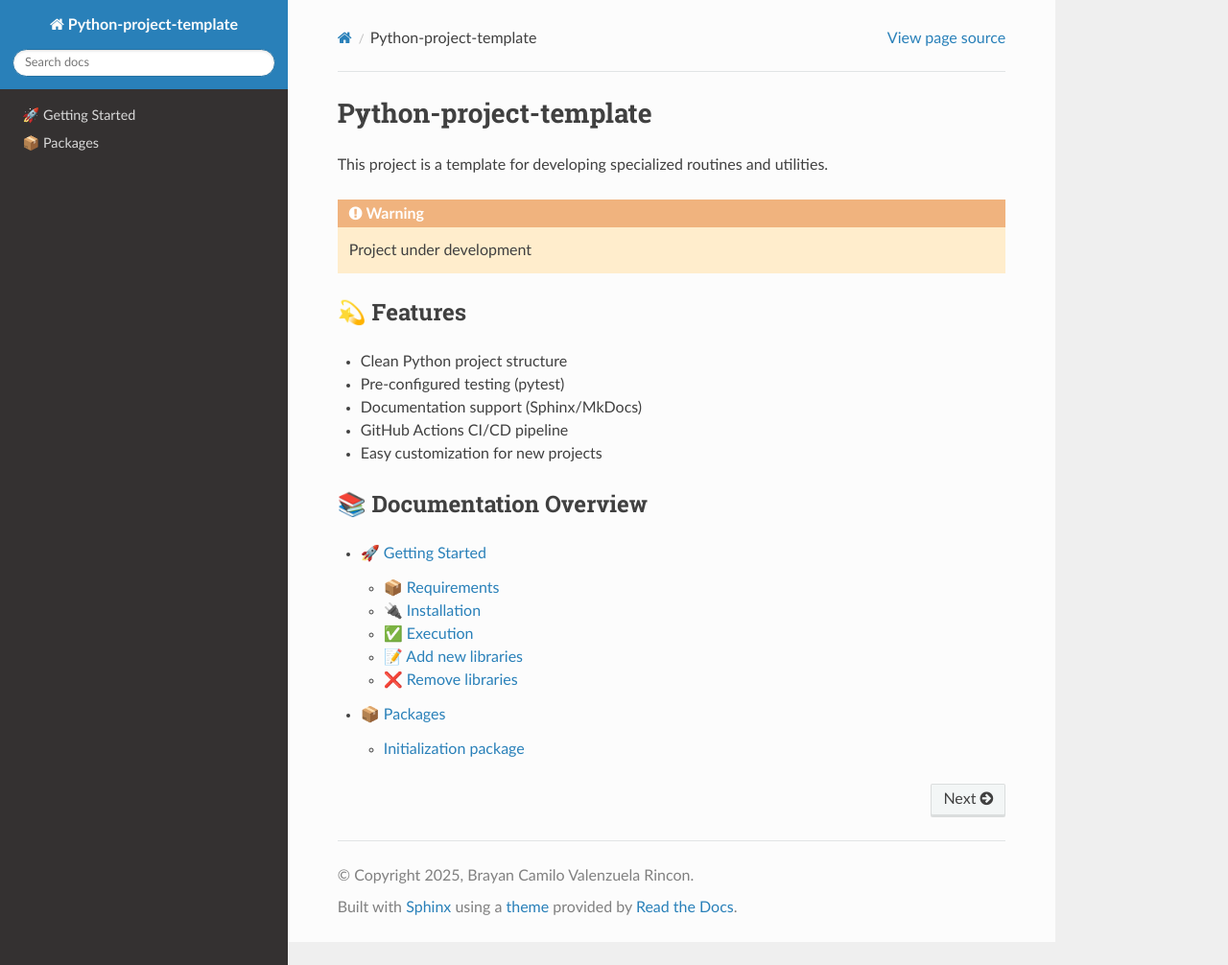
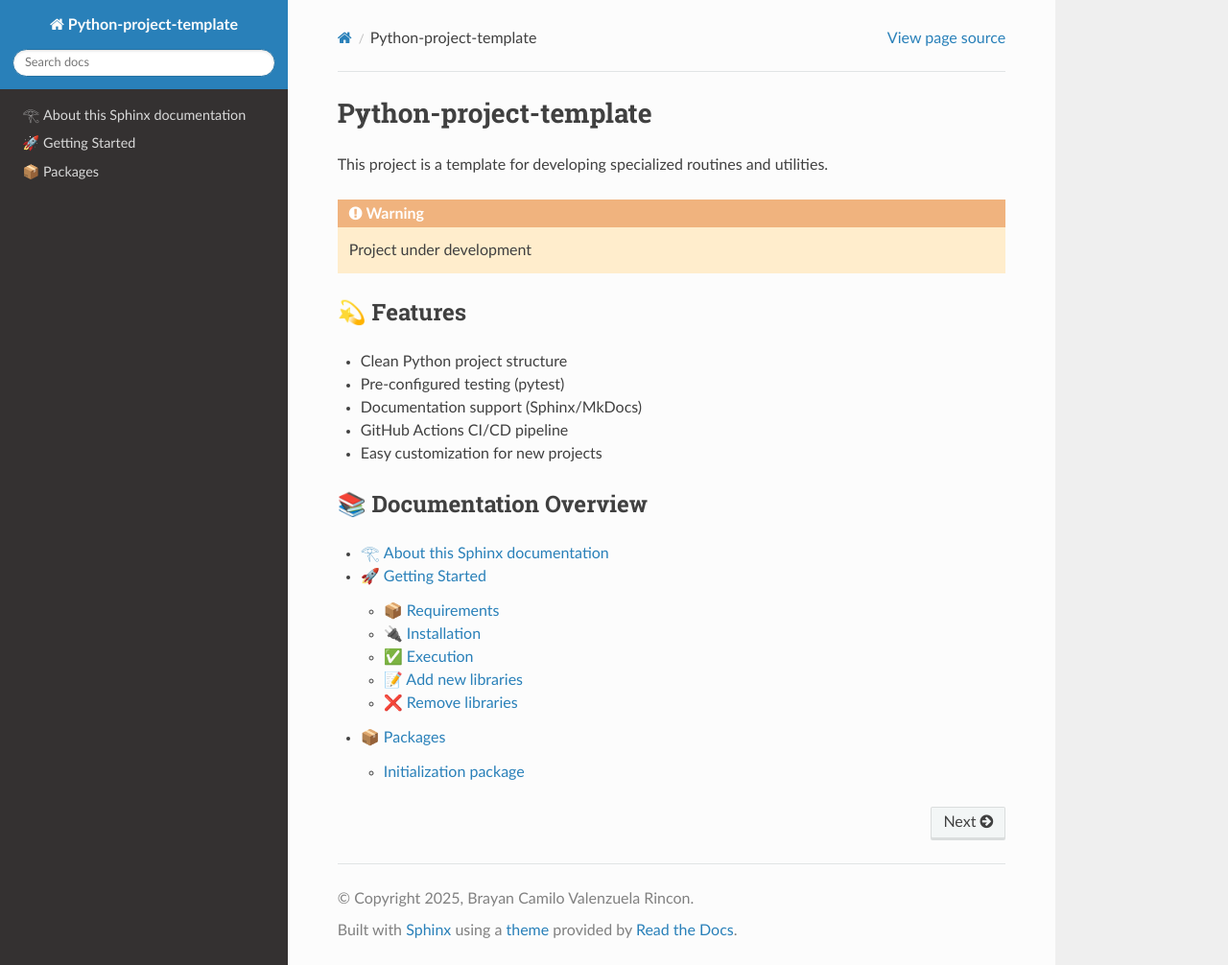
Before and after one commit to Brayan-CVR/Python-project-template, a Sphinx documentation site: the page built from docs/source/index.md, in a window 1280 px wide and 1006 px high. Shown: the whole window at 96% size. Built offline with Sphinx 7.4.7 and the Read the Docs theme 3.1.0, drawn with Linux system fonts in a browser that asks for light colours.

Commit message:
Update documentation

````diff
--- a/docs/source/index.md
+++ b/docs/source/index.md
@@ -20,6 +20,7 @@ Project under development
 .. toctree::
    :maxdepth: 2
 
+   about_this_documentation
    getting_started
    modules
 ```
````
Also changed, not shown: 9 other files.
